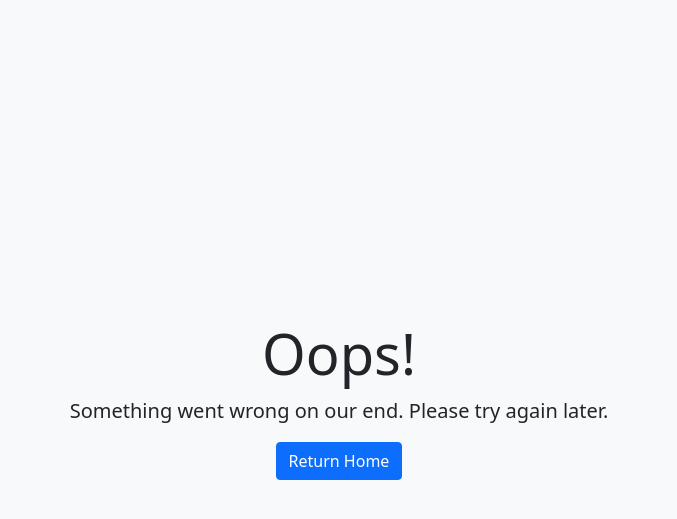
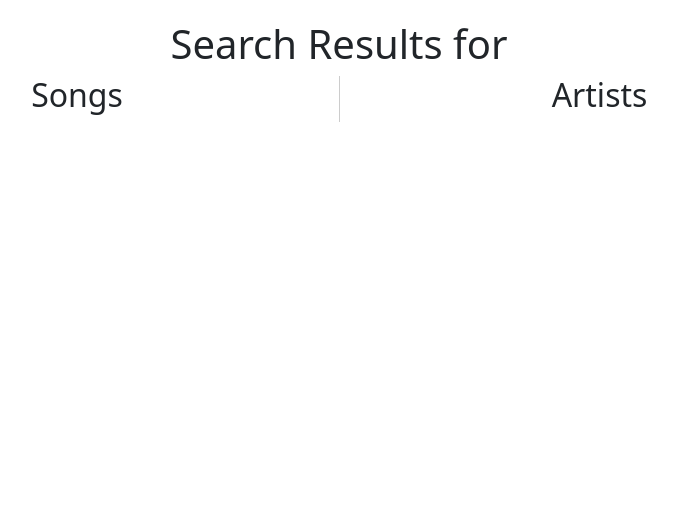
Before and after one commit to RostyslavReshetar/music-reccomender, a Flask app: page /search in a window 1280 px wide. Shown: the top 519 px of the page, without its empty margins (301-978 px from the left). Run offline with Flask 3, Linux system fonts and the light colour scheme.

Commit message:
it WOOORKS

```diff
--- a/app.py
+++ b/app.py
@@ -1,5 +1,6 @@
-from flask import Flask, request, render_template
+from flask import Flask, request, render_template, redirect, url_for
 import requests
+import urllib.parse
 
 app = Flask(__name__)
 
@@ -10,47 +11,87 @@ CLIENT_SECRET = 'ef8fb745abda4f179276e26a780bb557'
 def index():
     return render_template('index.html')
 
-def get_songs_for_artist(artist_id, access_token):
-    try:
-        headers = {'Authorization': f'Bearer {access_token}'}
-        tracks_response = requests.get(f'https://api.spotify.com/v1/artists/{artist_id}/top-tracks?country=US', headers=headers)
-        if tracks_response.status_code == 200:
-            tracks_data = tracks_response.json().get('tracks', [])[:3]  # Limit to 3 songs
-            #print(f"Tracks for Artist ID {artist_id}: {tracks_data}")  # Debug print
-            return tracks_data
-        else:
-            print(f"Failed to retrieve tracks for artist {artist_id}: {tracks_response.status_code}")
-            return []
-    except Exception as e:
-        print(f"Exception while getting songs for artist {artist_id}: {str(e)}")
-        return []
-
-
 @app.route('/search')
 def search():
     try:
         query = request.args.get('q')
-        tracks, unique_artists = None, {}
+        region = 'US'
+        tracks, unique_artists = [], {}
+        num_artists = 10
+        num_tracks = 50
+        forbidden_chars = "ЁёЪъЫыЭэ"  # No spaces in the set
+
         if query:
             access_token = get_access_token()
             if access_token:
                 headers = {'Authorization': f'Bearer {access_token}'}
-                search_params = {'q': query, 'type': 'track,artist', 'limit': 10}
-                response = requests.get('https://api.spotify.com/v1/search', headers=headers, params=search_params)
-                if response.status_code == 200:
-                    json_response = response.json()
-                    tracks = json_response.get('tracks', {}).get('items', [])
-                    artist_items = json_response.get('artists', {}).get('items', [])
+                # Fetch Tracks
+                track_params = {'q': query, 'type': 'track', 'limit': num_tracks, 'market': region}
+                track_response = requests.get('https://api.spotify.com/v1/search', headers=headers, params=track_params)
+                if track_response.status_code == 200:
+                    track_json = track_response.json()
+                    track_items = track_json.get('tracks', {}).get('items', [])
+                    for track in track_items:
+                        if track['preview_url'] and not any(ch in forbidden_chars for ch in track['name']) and len(tracks) < 10:
+                            tracks.append(track)
+
+                # Fetch Artists
+                artist_params = {'q': query, 'type': 'artist', 'limit': num_artists}
+                artist_response = requests.get('https://api.spotify.com/v1/search', headers=headers, params=artist_params)
+                if artist_response.status_code == 200:
+                    artist_json = artist_response.json()
+                    artist_items = artist_json.get('artists', {}).get('items', [])
                     for artist in artist_items:
-                        if artist['id'] not in unique_artists:
-                            artist_songs = get_songs_for_artist(artist['id'], access_token)
+                        if artist['id'] not in unique_artists and not any(ch in forbidden_chars for ch in artist['name']):
                             unique_artists[artist['id']] = artist
-                            unique_artists[artist['id']]['songs'] = artist_songs
-                            unique_artists[artist['id']]['image_url'] = artist['images'][0]['url'] if artist['images'] else "patron.jpg"
+                            unique_artists[artist['id']]['image_url'] = artist['images'][0]['url'] if artist['images'] else "default.jpg"
+
         return render_template('results.html', search_query=query, tracks=tracks, artists=list(unique_artists.values()))
     except Exception as e:
-        print(e)  # For debug, use logging in production
-        return render_template('error.html')  # A generic error page
+        print(repr(e))
+        return render_template('error.html', error_message=str(e))
+
+
+
+
+
+@app.route('/similar/<song_id>/<song_name>')
+def similar_songs(song_id, song_name):
+    access_token = get_access_token()
+    if not access_token:
+        return redirect(url_for('index'))
+
+    headers = {'Authorization': f'Bearer {access_token}'}
+    params = {
+        'seed_tracks': song_id,
+        'limit': 50,
+        'market': 'US'
+    }
+    forbidden_chars = "ЁёЪъЫыЭэ"  # No spaces in the set
+    try:
+        response = requests.get(f'https://api.spotify.com/v1/recommendations', headers=headers, params=params)
+        if response.status_code == 200:
+            data = response.json()
+            tracks = [track for track in data.get('tracks', []) if track['preview_url'] and not any(ch in forbidden_chars for ch in track['name'])]
+            filtered_tracks = tracks[:10]
+
+            if not filtered_tracks:
+                return render_template('no_data.html', song_name=urllib.parse.unquote(song_name))
+            song_name_decoded = urllib.parse.unquote(song_name)
+            return render_template('similar.html', tracks=filtered_tracks, song_name=song_name_decoded)
+        else:
+            print(f"Spotify API Error: HTTP {response.status_code} - {response.text}")
+            return render_template('error.html', error_message="Failed to fetch similar tracks.")
+    except Exception as e:
+        print(f"An error occurred: {e}")
+        return render_template('error.html', error_message=str(e))
+
+
+
+
+
+
+
 
 
 def get_access_token():
@@ -64,10 +105,8 @@ def get_access_token():
         print("Failed to retrieve access token:", response.status_code, response.text)
         return None
 
-
 if __name__ == '__main__':
     app.run(debug=True)
-
 
 
 
--- a/templates/results.html
+++ b/templates/results.html
@@ -3,18 +3,19 @@
 <head>
     <meta charset="UTF-8">
     <meta name="viewport" content="width=device-width, initial-scale=1.0">
-    <title>Search Results for {{ search_query }}</title>
+    <title>Search Results for {% if search_query %}{{ search_query }}{% endif %}</title>
     <link href="https://cdn.jsdelivr.net/npm/bootstrap@5.1.3/dist/css/bootstrap.min.css" rel="stylesheet">
+    <link rel="stylesheet" href="https://cdnjs.cloudflare.com/ajax/libs/font-awesome/6.0.0-beta3/css/all.min.css">
     <style>
         .container {
             max-width: 80%;
             margin: 20px auto;
         }
         .card-img-top {
-            width: 50%;
-            height: auto;
-            object-fit: contain;
-            margin:auto;
+            width: 100%;
+            height: 450px;
+            object-fit: cover;
+            margin: auto;
         }
         .card-body {
             display: flex;
@@ -44,7 +45,7 @@
 </head>
 <body>
     <div class="container">
-        <h1 class="search-title">Search Results for "{{ search_query }}"</h1>
+        <h1 class="search-title">Search Results for {% if search_query %}"{{ search_query }}" {% endif %}</h1>
         <div class="row g-5">
             <div class="col-md-6">
                 <h2>Songs</h2>
@@ -57,15 +58,13 @@
                             <small>by {% for artist in track['artists'] %}{{ artist['name'] }}{% if not loop.last %},{% endif %}{% endfor %}</small>
                         </div>
                         <audio controls class="control-audio">
-                            {% if track['preview_url'] %}
                             <source src="{{ track['preview_url'] }}" type="audio/mpeg">
-                            {% else %}
-                            Preview not available.
-                            {% endif %}
+                            Your browser does not support the audio tag.
                         </audio>
                         <a href="https://open.spotify.com/track/{{ track['id'] }}" target="_blank" class="btn btn-primary btn-sm">
                             <i class="fas fa-play"></i> Play on Spotify
                         </a>
+                        <a href="/similar/{{ track['id'] | urlencode}}/{{ track['name'] | urlencode}}" class="btn btn-info btn-sm">Find Similar Songs</a>
                     </div>
                 </div>
                 {% endfor %}
@@ -76,27 +75,21 @@
                 <div class="card mb-3">
                     <img src="{{ artist['image_url'] }}" class="card-img-top" alt="{{ artist['name'] }}">
                     <div class="card-body">
-                        <strong>{{ artist['name'] }}</strong>
-                        <div class="dropdown">
-                            <button class="btn btn-secondary dropdown-toggle" type="button" id="dropdownMenuButton{{ artist['id'] }}" data-bs-toggle="dropdown" aria-expanded="false">
-                                Top Songs
-                            </button>
-                            <ul class="dropdown-menu" aria-labelledby="dropdownMenuButton{{ artist['id'] }}">
-                                {% for song in artist['songs'] %}
-                                <li><a class="dropdown-item" href="{{ song['external_urls']['spotify'] }}" target="_blank">{{ song['name'] }}</a></li>
-                                {% endfor %}
-                            </ul>
+                        <div class="info">
+                            <strong>{{ artist['name'] }}</strong>
                         </div>
                         <a href="https://open.spotify.com/artist/{{ artist['id'] }}" target="_blank" class="btn btn-outline-primary btn-sm">
                             <i class="fas fa-user"></i> View Profile
                         </a>
+                        <!-- Similar artist button, if applicable -->
+                        <a href="/similar_artist/{{ artist['id'] | urlencode}}/{{ artist['name'] | urlencode}}" class="btn btn-info btn-sm">Find Similar Artists</a>
                     </div>
                 </div>
                 {% endfor %}
             </div>
         </div>
     </div>
-    <script src="https://cdn.jsdelivr.net/npm/@popperjs/core@2@latest"></script>
+    <script src="https://cdn.jsdelivr.net/npm/@popperjs/core@2.9.3/dist/umd/popper.min.js"></script>
     <script src="https://cdn.jsdelivr.net/npm/bootstrap@5.1.3/dist/js/bootstrap.min.js"></script>
 </body>
 </html>
```
Also changed, not shown: templates/no_data.html (added, +18 -0 lines), templates/no_similar.html (added, +15 -0 lines), templates/similar.html (added, +64 -0 lines), README.md (added).
